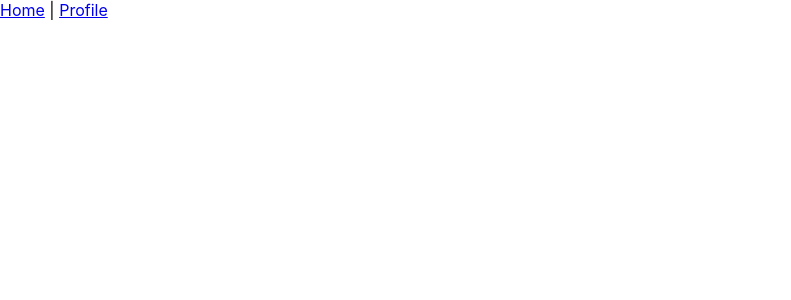
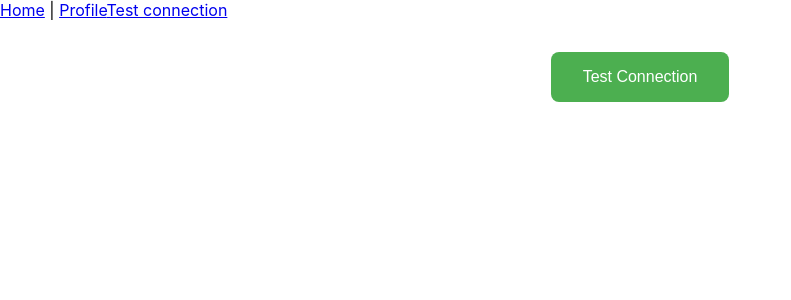
Before and after one commit to julietaTechenski/CLOUD-TP-frontend, a React (Create React App) app: page /test in a window 1280 px wide. Before the commit this address had no page. Shown: the top 300 px of the page, without its empty margins (0-791 px from the left). Built offline with nearby package versions, Linux system fonts and the light colour scheme.

Commit message:
test endpoint

```diff
--- a/src/App.js
+++ b/src/App.js
@@ -1,6 +1,7 @@
 import { BrowserRouter as Router, Routes, Route, Link } from "react-router-dom";
 import Home from "./pages/Home";
 import Profile from "./pages/Profile";
+import Test from "./pages/Test";
 
 function App() {
     return (
@@ -8,11 +9,13 @@ function App() {
             <nav>
                 <Link to="/">Home</Link> |{" "}
                 <Link to="/profile">Profile</Link>
+                <Link to="/test">Test connection</Link>
             </nav>
 
             <Routes>
                 <Route path="/" element={<Home />} />
                 <Route path="/profile" element={<Profile />} />
+                <Route path="/test" element={<Test />} />
             </Routes>
         </Router>
     );
--- /dev/null
+++ b/src/pages/Test.js
@@ -0,0 +1,50 @@
+import { useState } from "react";
+
+const apiUrl = process.env.REACT_APP_API_URL;
+
+
+export default function Test() {
+    const [response, setResponse] = useState(null);
+    const [loading, setLoading] = useState(false);
+
+    const handleTestConnection = async () => {
+        setLoading(true);
+        setResponse(null);
+
+        try {
+            const res = await fetch(`${apiUrl}/test/`);
+            if (!res.ok) {
+                throw new Error(`HTTP error! Status: ${res.status}`);
+            }
+            const data = await res.json();
+            setResponse(data.message);
+        } catch (error) {
+            setResponse(`Error: ${error.message}`);
+        } finally {
+            setLoading(false);
+        }
+    };
+
+    return (
+        <div style={{ padding: "2rem", textAlign: "center" }}>
+            <button
+                onClick={handleTestConnection}
+                style={{
+                    padding: "1rem 2rem",
+                    fontSize: "1rem",
+                    cursor: "pointer",
+                    borderRadius: "8px",
+                    backgroundColor: "#4CAF50",
+                    color: "white",
+                    border: "none",
+                }}
+            >
+                Test Connection
+            </button>
+
+            <div style={{ marginTop: "1.5rem", fontSize: "1.2rem" }}>
+                {loading ? "Checking..." : response}
+            </div>
+        </div>
+    );
+}
```
Also changed, not shown: 1 other file (tests, documents, lock files or other folders).
